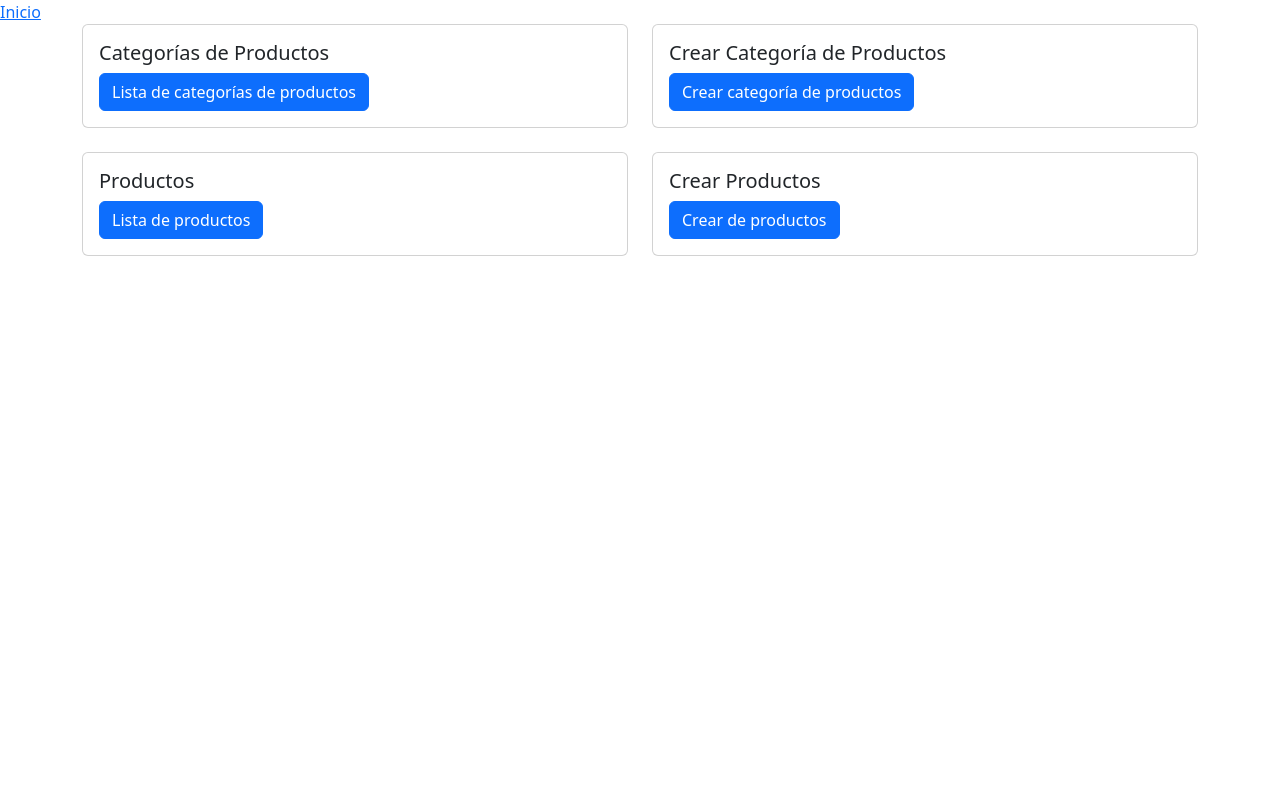
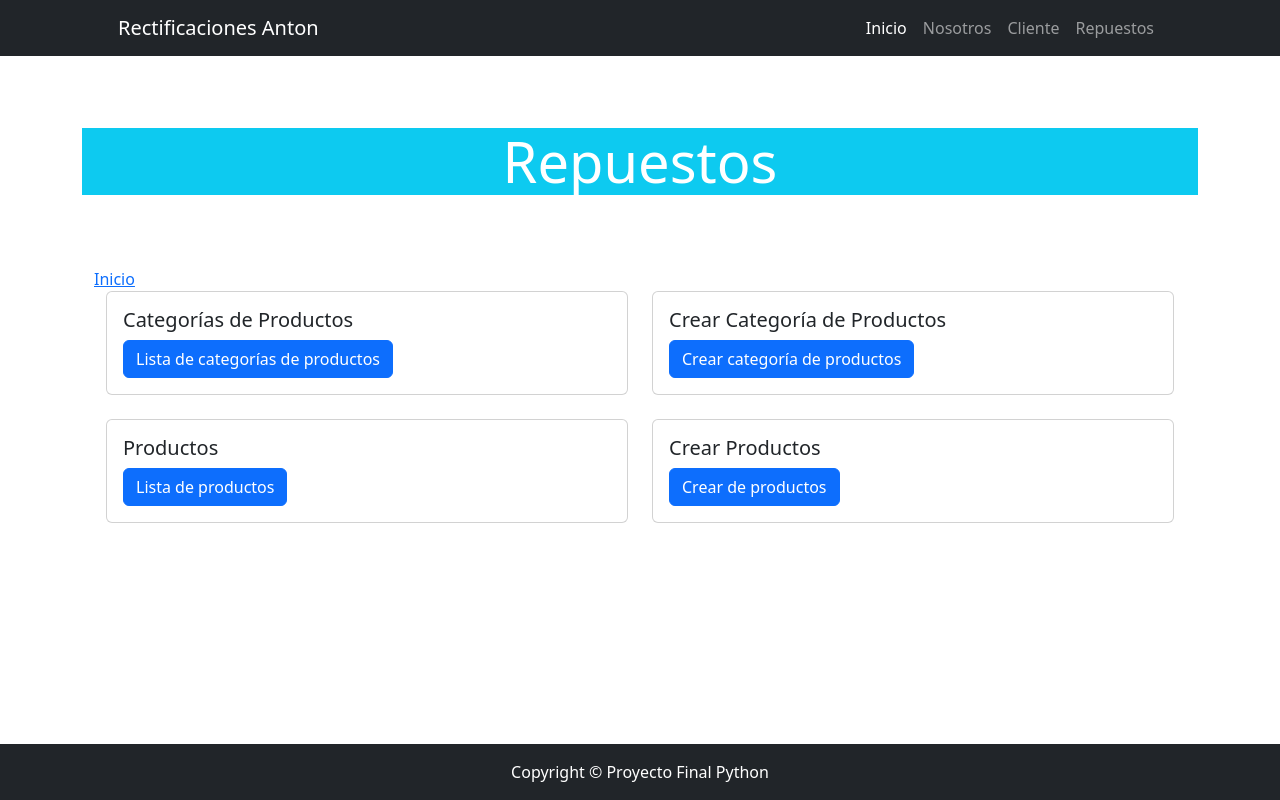
Before and after one commit to VaninaAnton/Python-Anton, a Django app: page /producto/ in a window 1280 px wide. Run offline with Django 5.2, Linux system fonts and the light colour scheme; some libraries are stand-ins or nearby versions.

Commit message:
septimo commit

```diff
--- /dev/null
+++ b/project/core/components/footer.html
@@ -0,0 +1,4 @@
+<!-- Footer-->
+<footer class="py-3 bg-dark fixed-bottom">
+    <div class="container px-4 px-lg-5"><p class="m-0 text-center text-white">Copyright &copy; Proyecto Final Python</p></div>
+</footer>
--- a/project/core/templates/core/base.html
+++ b/project/core/templates/core/base.html
@@ -11,16 +11,47 @@
             {% endblock title %}
         </title>
         <!-- Favicon-->
-        <link rel="icon" type="image/x-icon" href="assets/favicon.ico" />
+        <link rel="icon" type="image/x-icon" href="{% static 'core/assets/favicon.ico' %}" />
         <!-- Core theme CSS (includes Bootstrap)-->
         <link href="{% static 'core/css/styles.css' %}" rel="stylesheet" />
     </head>
     <body>
-    {% block content %}
-    {% endblock content %}
+      <!-- Responsive navbar-->
+        <nav class="navbar navbar-expand-lg navbar-dark bg-dark">
+            <div class="container px-5">
+                <a class="navbar-brand" href="#!">Rectificaciones Anton</a>
+                <button class="navbar-toggler" type="button" data-bs-toggle="collapse" data-bs-target="#navbarSupportedContent" aria-controls="navbarSupportedContent" aria-expanded="false" aria-label="Toggle navigation"><span class="navbar-toggler-icon"></span></button>
+                <div class="collapse navbar-collapse" id="navbarSupportedContent">
+                    <ul class="navbar-nav ms-auto mb-2 mb-lg-0">
+                        <li class="nav-item"><a class="nav-link active" aria-current="page" href="{% url 'core:index' %}">Inicio</a></li>
+                        <li class="nav-item"><a class="nav-link" href="#!">Nosotros</a></li>
+                        <li class="nav-item"><a class="nav-link" href="{% url 'cliente:index' %}">Cliente</a></li>
+                        <li class="nav-item"><a class="nav-link" href="{% url 'producto:index' %}">Repuestos</a></li>
+                    </ul>
+                </div>
+            </div>
+        </nav>
+
+
+        <div class="container px-4 py-lg-4">
+            <div class="row align-items-center my-5">
+                <h1 class="display-4 text-center mb-4 bg-info text-white">
+                    {% block body_title %}
+                    {% endblock body_title %}
+                </h1>
+            </div>
+            {% block content %}
+            {% endblock content %}
+        </div>
+
+       <!-- Footer-->
+        <footer class="py-3 bg-dark fixed-bottom">
+            <div class="container px-4 px-lg-5"><p class="m-0 text-center text-white">Copyright &copy; Proyecto Final Python</p></div>
+        </footer>
+
         <!-- Bootstrap core JS-->
         <script src="https://cdn.jsdelivr.net/npm/bootstrap@5.2.3/dist/js/bootstrap.bundle.min.js"></script>
         <!-- Core theme JS-->
-        <script src="{% static 'js/scripts.js' %}"></script>
+        <script src="{% static 'core/js/scripts.js' %}"></script>
     </body>
 </html>
--- a/project/producto/templates/producto/index.html
+++ b/project/producto/templates/producto/index.html
@@ -1,11 +1,11 @@
 {% extends 'core/base.html' %}
 
 {% block title %}
-    Producto
+    Rectificaciones Anton | Repuestos
 {% endblock title %}
 
 {% block body_title %}
-    App Producto
+    Repuestos
 {% endblock body_title %}
 
 {% block content %}
```
Also changed, not shown: project/cliente/templates/cliente/index.html (+2 -6 lines), project/core/components/cards.html (added, +30 -0 lines), project/core/components/navbar.html (added, +15 -0 lines), project/core/templates/core/index.html (+10 -28 lines), project/core/migrations/__init__.py (deleted), project/core/static/core/img/local-inicio.webp (added).
